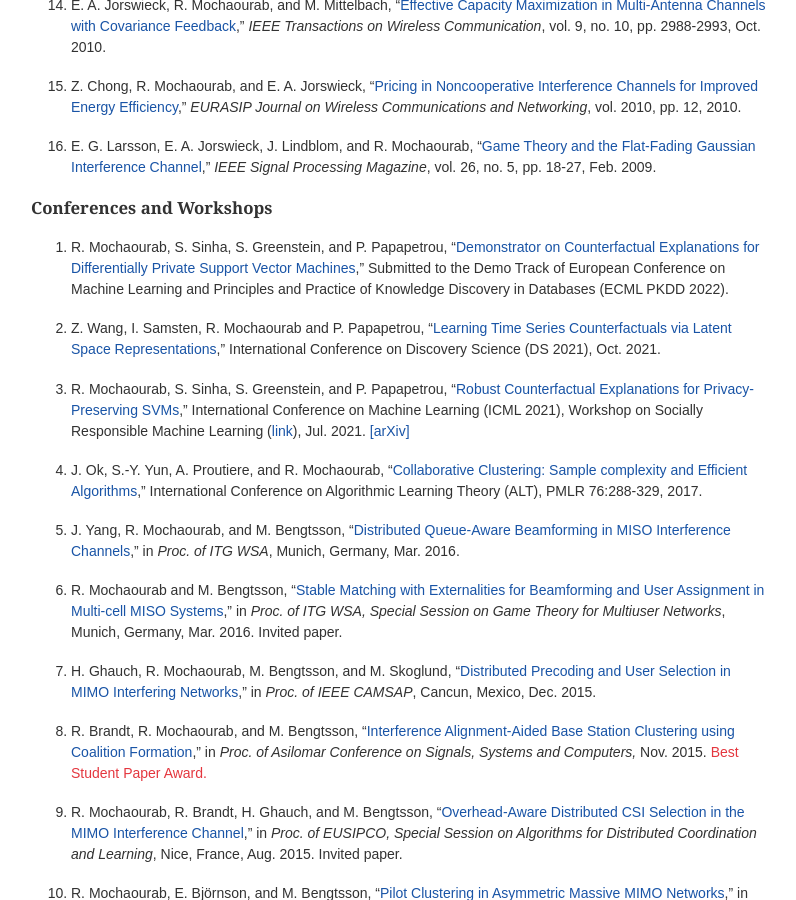
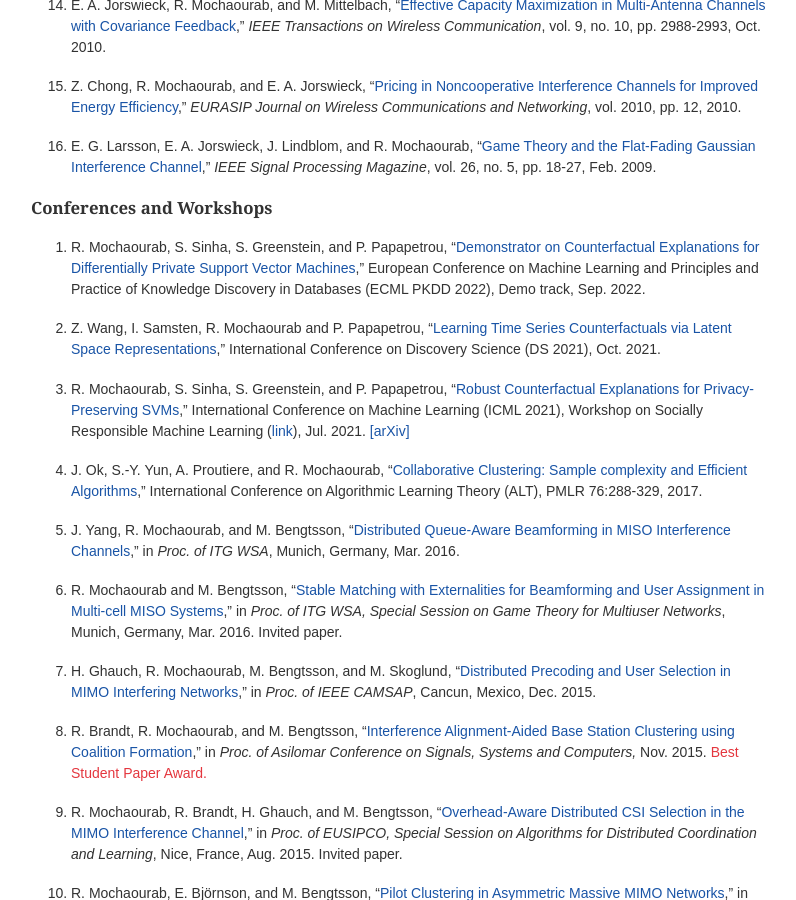
Before and after one commit to rami-mochaourab/rami-mochaourab.github.io, a Jekyll site: the page built from publications.md, in a window 1280 px wide and 900 px high, scrolled down 1053 px. Shown: the whole window, without its empty margins (240-1036 px from the left). Built offline with Jekyll 4.4.1, drawn with Linux system fonts in a browser that asks for light colours.

Commit message:
updated publication

```diff
--- a/publications.md
+++ b/publications.md
@@ -40,7 +40,7 @@ title: Publications
 
 ### Conferences and Workshops
 
-34. R. Mochaourab, S. Sinha, S. Greenstein, and P. Papapetrou, "[Demonstrator on Counterfactual Explanations for Differentially Private Support Vector Machines]()," Submitted to the Demo Track of European Conference on Machine Learning and Principles and Practice of Knowledge Discovery in Databases (ECML PKDD 2022).
+34. R. Mochaourab, S. Sinha, S. Greenstein, and P. Papapetrou, "[Demonstrator on Counterfactual Explanations for Differentially Private Support Vector Machines](https://2022.ecmlpkdd.org/wp-content/uploads/2022/09/sub_1466.pdf)," European Conference on Machine Learning and Principles and Practice of Knowledge Discovery in Databases (ECML PKDD 2022), Demo track, Sep. 2022.
 
 
 33. Z. Wang, I. Samsten, R. Mochaourab and P. Papapetrou, "[Learning Time Series Counterfactuals via Latent Space Representations](https://doi.org/10.1007/978-3-030-88942-5_29)," International Conference on Discovery Science (DS 2021), Oct. 2021.
```
